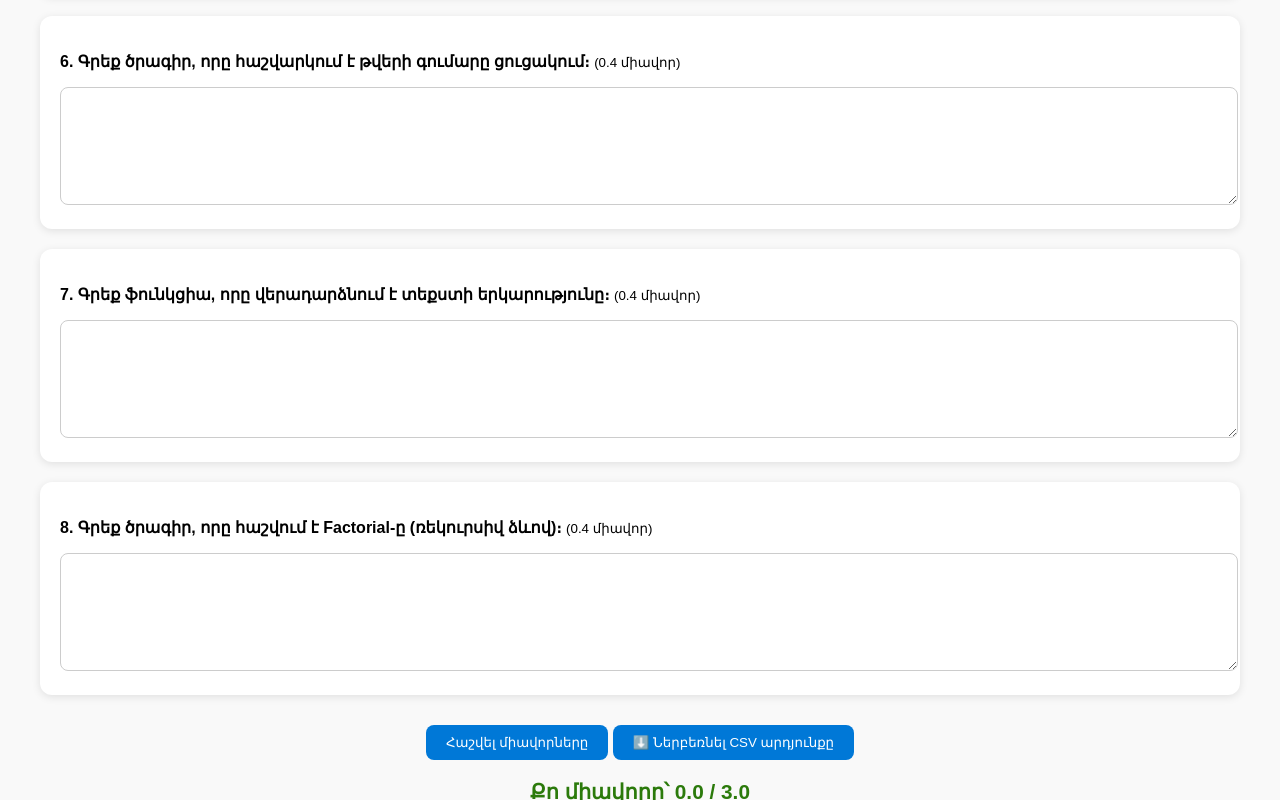
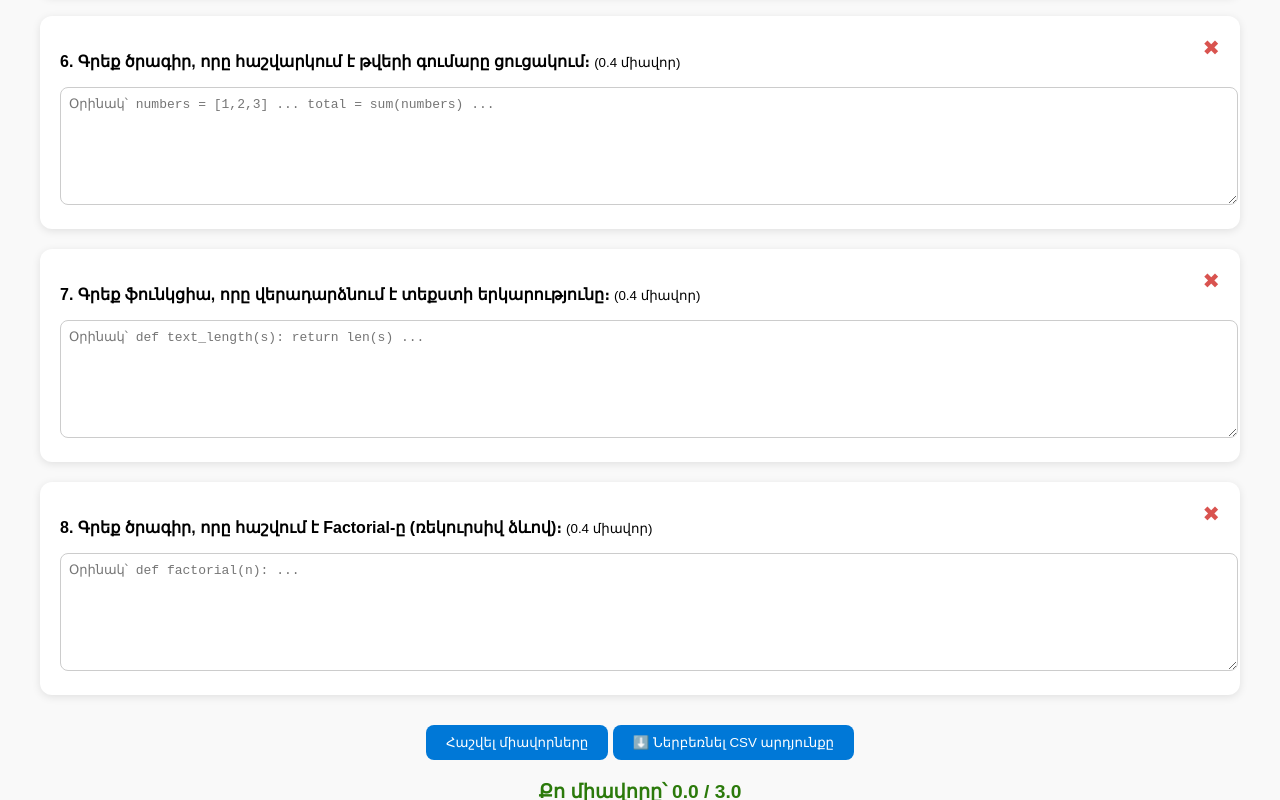
Before and after one commit to PythonTest-dev730/python-quiz, a plain HTML site: page index.html in a window 1280 px wide. Both pictures are taken after a click on the button "Հաշվել միավորները". Shown: the part 1289-2089 px from the top of the page. Drawn offline with Linux system fonts and the light colour scheme.

Commit message:
Update index.html
deleted, inserted new

```diff
--- a/index.html
+++ b/index.html
@@ -29,6 +29,7 @@
             box-shadow: 0 2px 8px rgba(0, 0, 0, 0.1);
             padding: 20px;
             margin-bottom: 20px;
+            position: relative;
         }
 
         textarea {
@@ -37,6 +38,8 @@
             border-radius: 8px;
             padding: 8px;
             border: 1px solid #ccc;
+            font-family: monospace;
+            font-size: 1em;
         }
 
         button {
@@ -54,11 +57,26 @@
         }
 
         #score {
-            font-size: 1.3em;
+            font-size: 1.2em;
             font-weight: bold;
             color: #2b7a0b;
             text-align: center;
             margin-top: 20px;
+        }
+
+        .status {
+            position: absolute;
+            top: 20px;
+            right: 20px;
+            font-size: 1.3em;
+        }
+
+        .correct {
+            color: #2b7a0b;
+        }
+
+        .incorrect {
+            color: #d9534f;
         }
     </style>
 </head>
@@ -70,46 +88,54 @@
     <form id="quizForm">
         <div class="question">
             <p><b>1. Գրեք Python կոդ՝ երկու թվերի գումար հաշվելու համար։</b> <small>(0.3 միավոր)</small></p>
-            <textarea name="q1"></textarea>
+            <textarea name="q1" placeholder="Օրինակ՝ a = int(input()) ..."></textarea>
+            <span class="status" id="status-q1"></span>
         </div>
 
         <div class="question">
             <p><b>2. Գրեք Python կոդ, որը ստուգում է՝ թիվը զույգ է, թե կենտ։</b> <small>(0.3 միավոր)</small></p>
-            <textarea name="q2"></textarea>
+            <textarea name="q2" placeholder="Օրինակ՝ n = int(input()) ..."></textarea>
+            <span class="status" id="status-q2"></span>
         </div>
 
         <div class="question">
             <p><b>3. Գրեք ծրագիր, որը տպում է 1-ից 10 թվերը։</b> <small>(0.4 միավոր)</small></p>
-            <textarea name="q3"></textarea>
+            <textarea name="q3" placeholder="Օրինակ՝ for i in range(1,11): ..."></textarea>
+            <span class="status" id="status-q3"></span>
         </div>
 
         <div class="question">
             <p><b>4. Գրեք ծրագիր, որը գտնում է առավելագույնը երեք թվերից։</b> <small>(0.4 միավոր)</small></p>
-            <textarea name="q4"></textarea>
+            <textarea name="q4" placeholder="Օրինակ՝ max_val = max(a,b,c) ..."></textarea>
+            <span class="status" id="status-q4"></span>
         </div>
 
         <div class="question">
             <p><b>5. Գրեք ծրագիր՝ ստուգելու, արդյոք տրված թիվը պարզ է։</b> <small>(0.4 միավոր)</small></p>
-            <textarea name="q5"></textarea>
+            <textarea name="q5" placeholder="Օրինակ՝ def is_prime(n): ..."></textarea>
+            <span class="status" id="status-q5"></span>
         </div>
 
         <div class="question">
             <p><b>6. Գրեք ծրագիր, որը հաշվարկում է թվերի գումարը ցուցակում։</b> <small>(0.4 միավոր)</small></p>
-            <textarea name="q6"></textarea>
+            <textarea name="q6" placeholder="Օրինակ՝ numbers = [1,2,3] ... total = sum(numbers) ..."></textarea>
+            <span class="status" id="status-q6"></span>
         </div>
 
         <div class="question">
             <p><b>7. Գրեք ֆունկցիա, որը վերադարձնում է տեքստի երկարությունը։</b> <small>(0.4 միավոր)</small></p>
-            <textarea name="q7"></textarea>
+            <textarea name="q7" placeholder="Օրինակ՝ def text_length(s): return len(s) ..."></textarea>
+            <span class="status" id="status-q7"></span>
         </div>
 
         <div class="question">
             <p><b>8. Գրեք ծրագիր, որը հաշվում է Factorial-ը (ռեկուրսիվ ձևով)։</b> <small>(0.4 միավոր)</small></p>
-            <textarea name="q8"></textarea>
+            <textarea name="q8" placeholder="Օրինակ՝ def factorial(n): ..."></textarea>
+            <span class="status" id="status-q8"></span>
         </div>
 
         <div style="text-align:center;">
-            <button type="button" onclick="calculateScore()">Հաշվել միավորները</button>
+            <button type="button" onclick="checkAnswers()">Հաշվել միավորները</button>
             <button type="button" onclick="downloadCSV()">⬇️ Ներբեռնել CSV արդյունքը</button>
         </div>
     </form>
@@ -117,29 +143,44 @@
     <div id="score"></div>
 
     <script>
-        // Գնահատման հաշվարկ
-        function calculateScore() {
+        function checkAnswers() {
             const answers = new FormData(document.getElementById('quizForm'));
             let score = 0;
-            const weights = [0.3, 0.3, 0.4, 0.4, 0.4, 0.4, 0.4, 0.4];
-            let i = 0;
-            for (const value of answers.values()) {
-                if (value.trim() !== '') score += weights[i];
-                i++;
-            }
+
+            const checks = [
+                { key: 'q1', keywords: ['input', '+'], points: 0.3 },
+                { key: 'q2', keywords: ['if', '%', '2'], points: 0.3 },
+                { key: 'q3', keywords: ['for', 'range'], points: 0.4 },
+                { key: 'q4', keywords: ['max', '(', ')'], points: 0.4 },
+                { key: 'q5', keywords: ['def', 'prime', 'for', 'in'], points: 0.4 },
+                { key: 'q6', keywords: ['sum', 'numbers'], points: 0.4 },
+                { key: 'q7', keywords: ['len'], points: 0.4 },
+                { key: 'q8', keywords: ['def', 'factorial', 'return'], points: 0.4 },
+            ];
+
+            checks.forEach(item => {
+                const ans = answers.get(item.key).toLowerCase();
+                const correct = item.keywords.every(kw => ans.includes(kw));
+                score += correct ? item.points : 0;
+
+                // Ավելացնենք ✔/✖ կողքին
+                const statusEl = document.getElementById('status-' + item.key);
+                statusEl.textContent = correct ? '✔' : '✖';
+                statusEl.className = correct ? 'status correct' : 'status incorrect';
+            });
+
             if (score > 3) score = 3;
             document.getElementById('score').textContent = `Քո միավորը՝ ${score.toFixed(1)} / 3.0`;
         }
 
-        // CSV ներբեռնում
         function downloadCSV() {
             const formData = new FormData(document.getElementById('quizForm'));
-            let csvContent = 'Question,Answer\\n';
+            let csvContent = 'Question,Answer\n';
             for (const [key, value] of formData.entries()) {
-                const safeValue = value.replace(/\\n/g, ' ').replace(/,/g, ';');
-                csvContent += `${key},\"${safeValue}\"\\n`;
+                const safeValue = value.replace(/\n/g, '↵').replace(/,/g, ';');
+                csvContent += `${key},"${safeValue}"\n`;
             }
-            const blob = new Blob([csvContent], { type: 'text/csv;charset=utf-8;' });
+            const blob = new Blob([`\uFEFF${csvContent}`], { type: 'text/csv;charset=utf-8;' });
             const url = URL.createObjectURL(blob);
             const link = document.createElement('a');
             link.href = url;
```
